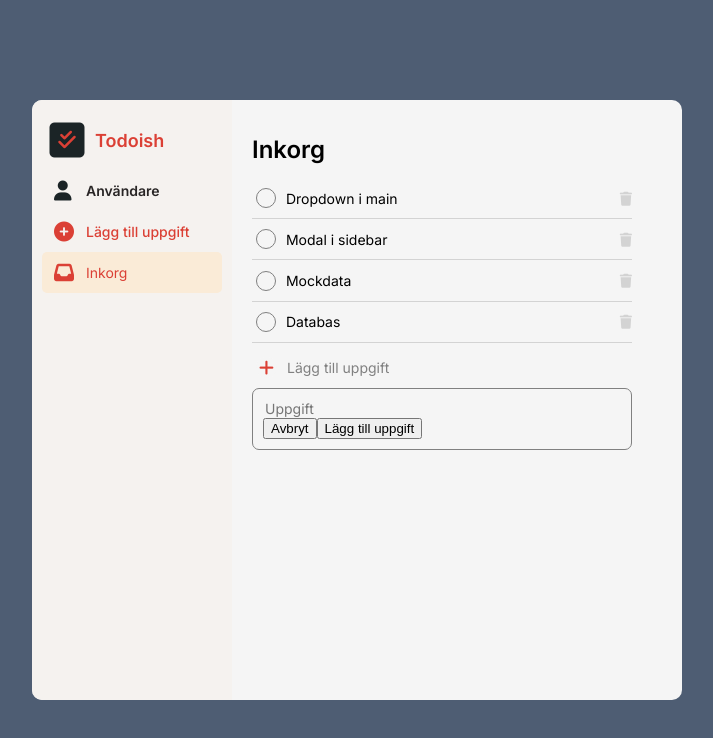
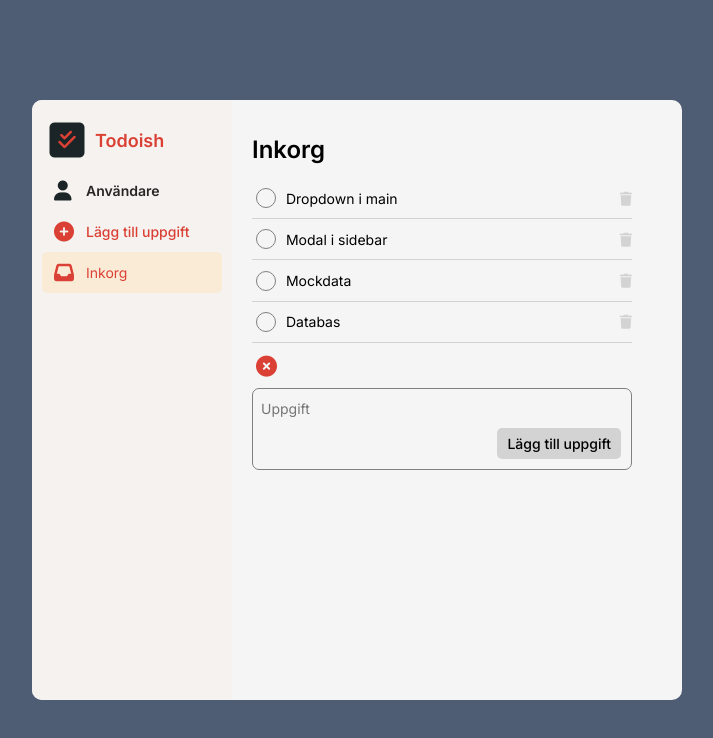
Before and after one commit to helihard/todoish, a React (Vite) app: page / in a window 1280 px wide. Both pictures are taken after a click on the icon 549 px from the left and 367 px from the top of the page. Shown: the top 738 px of the page, without its empty margins (283-996 px from the left). Built offline with nearby package versions, Linux system fonts and the light colour scheme; data requests are answered from the project's data file.

Commit message:
add todo inbox component open/closed functionality, added styling

```diff
--- a/src/components/AddTodoDropdown.jsx
+++ b/src/components/AddTodoDropdown.jsx
@@ -1,13 +1,39 @@
-import { useContext } from "react";
+import { useContext, useState } from "react";
 import { TodoContext } from "../../TodoContext.jsx";
 import AddTodoForm from "./AddTodoForm.jsx";
 
 function AddTodoDropdown() {
   const { addTodo } = useContext(TodoContext);
+  const [dropdownShow, setDropdownShow] = useState(false);
+
+  function toggleDropdownDiv() {
+    setDropdownShow((dropdownShow) => !dropdownShow);
+  }
 
   return (
     <>
-      <AddTodoForm onSubmit={addTodo} />
+      <div
+        className="add-todo-from-main"
+        id={dropdownShow ? "" : "hover-effect"}
+      >
+        <p id="circle">
+          {dropdownShow ? (
+            <i
+              className="fa-solid fa-circle-xmark"
+              id="x-icon"
+              onClick={toggleDropdownDiv}
+            ></i>
+          ) : (
+            <i
+              className="fas fa-solid fa-plus"
+              id="plus-sign-icon"
+              onClick={toggleDropdownDiv}
+            ></i>
+          )}
+        </p>
+        {dropdownShow ? <span></span> : <span>Lägg till uppgift</span>}
+      </div>
+      {dropdownShow && <AddTodoForm onSubmit={addTodo} />}
     </>
   );
 }
--- a/src/components/AddTodoForm.jsx
+++ b/src/components/AddTodoForm.jsx
@@ -20,11 +20,11 @@ function AddTodoForm({ onSubmit }) {
           type="text"
           placeholder="Uppgift"
           autoFocus
-          required
         />
         <div>
-          <button>Avbryt</button>
-          <button type="submit">Lägg till uppgift</button>
+          <button type="submit" id="submit-todo">
+            Lägg till uppgift
+          </button>
         </div>
       </form>
     </div>
--- a/src/components/Inbox.jsx
+++ b/src/components/Inbox.jsx
@@ -8,12 +8,6 @@ function Inbox() {
       <div id="todos-list">
         <div>
           <TodoList />
-          <div className="add-todo-from-main" id="hover-effect">
-            <p id="circle">
-              <i className="fas fa-solid fa-plus" id="plus-sign-icon"></i>
-            </p>
-            <span>Lägg till uppgift</span>
-          </div>
           <AddTodoDropdown />
         </div>
       </div>
--- a/src/index.css
+++ b/src/index.css
@@ -259,7 +259,20 @@ main h1 {
   color: var(--red);
 }
 
+#x-icon {
+  font-size: 21px;
+  color: var(--red);
+  position: relative;
+  top: -0.25px;
+}
+
+#visible-dropdown {
+  display: block;
+  margin-left: 5px;
+}
+
 #dropdown {
+  display: flex;
   border: 1px solid grey;
   border-radius: 7px;
   padding: 10px;
@@ -274,3 +287,23 @@ main h1 {
   font-family: "Inter", sans-serif;
   font-size: 14px;
 }
+
+#dropdown form {
+  display: flex;
+  flex-direction: column;
+  gap: 10px;
+  width: 100%;
+  justify-content: center;
+  align-items: flex-end;
+}
+
+#submit-todo {
+  border: 0;
+  outline: none;
+  padding: 7px 10px;
+  border-radius: 5px;
+  background-color: lightgrey;
+  font-family: "Inter", sans-serif;
+  font-size: 14px;
+  font-weight: 500;
+}
```
